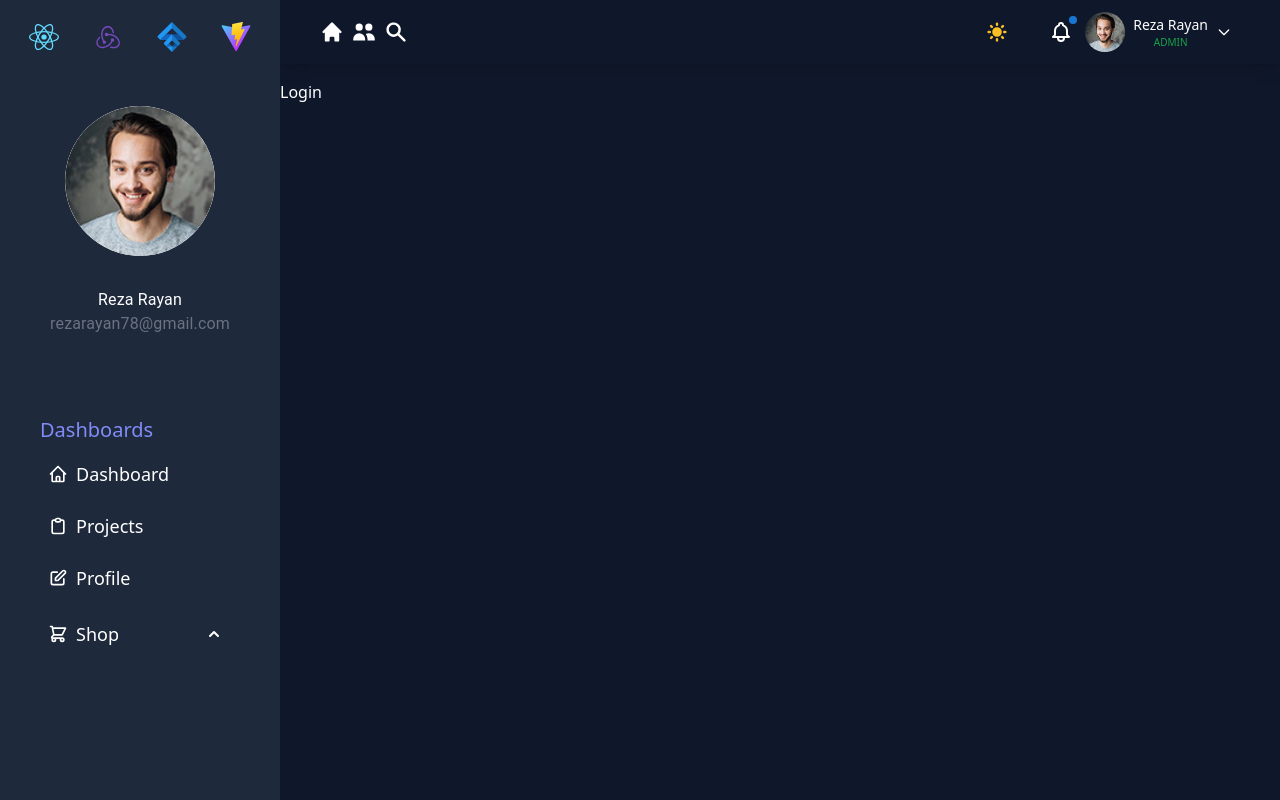
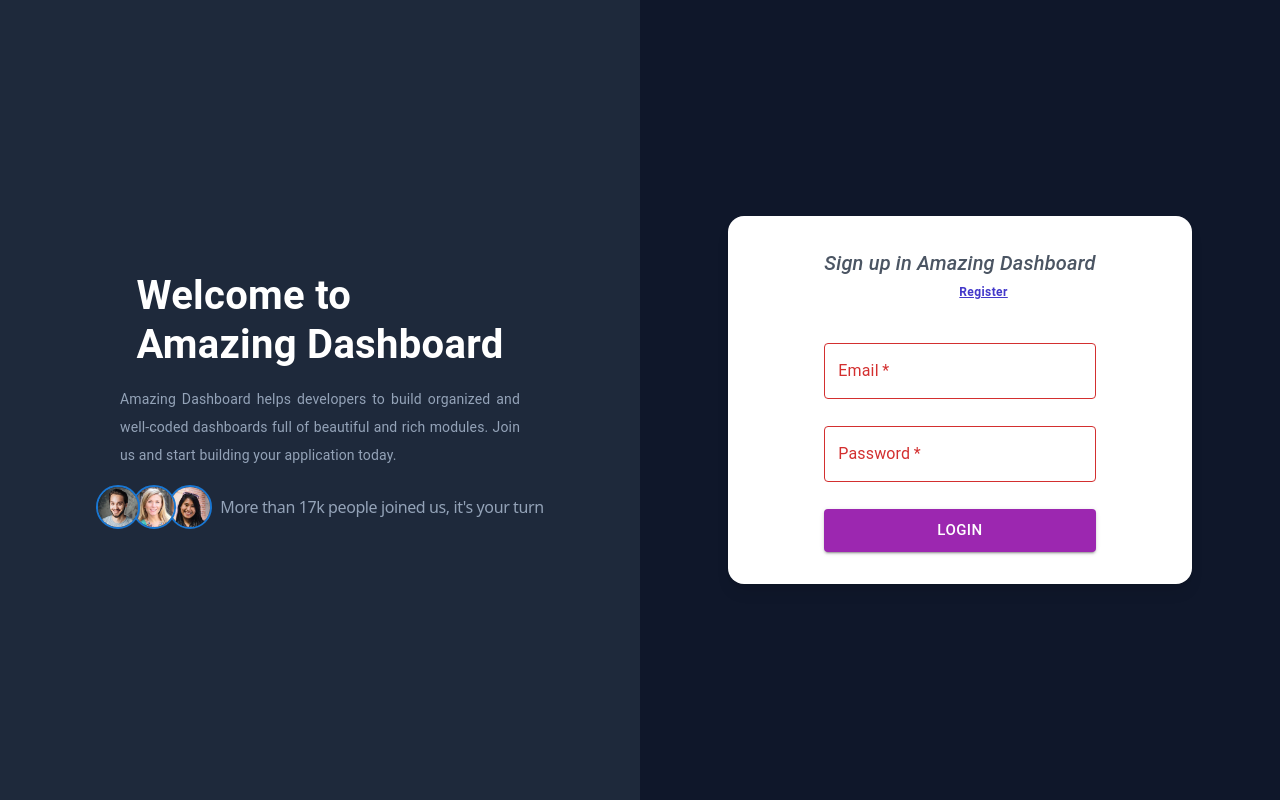
Before and after one commit to Reza-Rayan/amazing-dashboard, a React (Vite) app: page /login in a window 1280 px wide. Built offline with nearby package versions, Linux system fonts and the light colour scheme.

Commit message:
ADD: Login page && FIX: darkmode button tooltip && FIX: show sidebar and navbar in different pages

```diff
--- a/src/app/auth-pages/Login.tsx
+++ b/src/app/auth-pages/Login.tsx
@@ -1,5 +1,184 @@
+import React, { useState } from "react";
+import {
+  Avatar,
+  AvatarGroup,
+  Box,
+  Button,
+  Stack,
+  TextField,
+  Typography,
+} from "@mui/material";
+import { ErrorMessage, Field, Form, Formik } from "formik";
+import { Link, useNavigate } from "react-router-dom";
+import * as yup from "yup";
+// Custom Components
+import { SnackbarCloseReason } from "@mui/joy/Snackbar/SnackbarProps";
+import SnackbarMessage from "./components/SnackbarMessage";
+// -------------------------------------------------------------------
+
+/**
+ * Form Validation Schema
+ */
+const schema = yup.object().shape({
+  email: yup
+    .string()
+    .email("You must enter a valid email")
+    .required("You must enter an email"),
+  password: yup
+    .string()
+    .required("Please enter your password.")
+    .min(8, "Password is too short - should be 8 chars minimum."),
+});
+
 const Login = () => {
-  return <div>Login</div>;
+  const navigate = useNavigate();
+  const [openSnackbar, setOpenSnackbar] = useState(false);
+
+  const handleClick = () => {
+    setOpenSnackbar(true);
+    setTimeout(() => {
+      navigate("/");
+    }, 4000);
+  };
+
+  const handleClose = (
+    _event: React.SyntheticEvent | Event,
+    reason?: SnackbarCloseReason
+  ) => {
+    if (reason === "clickaway") {
+      return;
+    }
+    setOpenSnackbar(false);
+  };
+
+  return (
+    <>
+      <Stack
+        direction={"row"}
+        display={"flex"}
+        justifyContent={"space-between"}
+        className="h-screen"
+      >
+        <div className="bg-[#1E293B] w-1/2 flex flex-col items-center justify-center gap-y-4">
+          <Typography
+            variant="h4"
+            fontSize={40}
+            fontWeight={700}
+            color={"white"}
+          >
+            Welcome to
+            <br />
+            Amazing Dashboard
+          </Typography>
+          <Typography
+            variant="body1"
+            fontWeight={400}
+            width={400}
+            textAlign={"justify"}
+            fontSize={14}
+            lineHeight={2}
+            className="text-slate-400"
+          >
+            Amazing Dashboard helps developers to build organized and well-coded
+            dashboards full of beautiful and rich modules. Join us and start
+            building your application today.
+          </Typography>
+          <div className="flex items-center">
+            <AvatarGroup
+              sx={{
+                "& .MuiAvatar-root": {
+                  borderColor: "primary.main",
+                },
+              }}
+            >
+              <Avatar src="/assets/avatar.jpg" />
+              <Avatar src="/assets/avatar2.jpg" />
+              <Avatar src="/assets/avatar3.jpg" />
+            </AvatarGroup>
+            <div className="ml-2 font-medium tracking-tight text-slate-400">
+              More than 17k people joined us, it's your turn
+            </div>
+          </div>
+        </div>
+        <div className="w-1/2 flex flex-col items-center justify-center">
+          <Box className="shadow-lg bg-white py-8 px-24 rounded-2xl">
+            <Typography
+              fontSize={20}
+              fontStyle={"italic"}
+              fontWeight={500}
+              className="text-gray-600"
+            >
+              Sign up in Amazing Dashboard
+            </Typography>
+            <Typography variant="caption">
+              Don't have an account?{" "}
+              <Link
+                to={"/signup"}
+                className="underline text-indigo-700 font-semibold"
+              >
+                Register
+              </Link>
+            </Typography>
+            <Formik
+              initialValues={{
+                email: "",
+                password: "",
+              }}
+              validationSchema={schema}
+              onSubmit={(values, { resetForm }) => {
+                console.log("values", values);
+                resetForm();
+                handleClick();
+              }}
+            >
+              {() => (
+                <Form
+                  name="loginForm"
+                  noValidate
+                  className="flex flex-col justify-center gap-y-6 w-full mt-10"
+                >
+                  <Field
+                    name="email"
+                    as={TextField}
+                    label="Email"
+                    type="email"
+                    variant="outlined"
+                    required
+                    fullWidth
+                    error={Boolean(<ErrorMessage name="email" />)}
+                    helperText={<ErrorMessage name="email" />}
+                  />
+                  <Field
+                    name="password"
+                    as={TextField}
+                    label="Password"
+                    type="password"
+                    variant="outlined"
+                    required
+                    fullWidth
+                    error={Boolean(<ErrorMessage name="password" />)}
+                    helperText={<ErrorMessage name="password" />}
+                  />
+
+                  <Button
+                    variant="contained"
+                    color="secondary"
+                    className="w-full mt-24"
+                    aria-label="Login"
+                    type="submit"
+                    size="large"
+                  >
+                    Login
+                  </Button>
+                </Form>
+              )}
+            </Formik>
+          </Box>
+        </div>
+      </Stack>
+      <SnackbarMessage handleClose={handleClose} openSnackbar={openSnackbar} />
+    </>
+  );
 };
 
 export default Login;
--- a/src/app/auth-pages/Signup.tsx
+++ b/src/app/auth-pages/Signup.tsx
@@ -1,5 +1,5 @@
 import React, { useState } from "react";
-import { useNavigate } from "react-router-dom";
+import { Link, useNavigate } from "react-router-dom";
 import {
   Avatar,
   AvatarGroup,
@@ -18,7 +18,7 @@ import * as yup from "yup";
 // Custom Components
 import SnackbarMessage from "./components/SnackbarMessage";
 import { SnackbarCloseReason } from "@mui/joy/Snackbar/SnackbarProps";
-// ----------------------------------------------------------
+// --------------------------------------------------------------------
 
 /**
  * Form Validation Schema
@@ -51,7 +51,7 @@ const Signup = () => {
   const handleClick = () => {
     setOpenSnackbar(true);
     setTimeout(() => {
-      navigate("/");
+      navigate("/login");
     }, 4000);
   };
 
@@ -122,6 +122,15 @@ const Signup = () => {
               className="text-gray-600"
             >
               Sign up in Amazing Dashboard
+            </Typography>
+            <Typography variant="caption">
+              You have an account?{" "}
+              <Link
+                to={"/login"}
+                className="underline text-indigo-700 font-semibold"
+              >
+                Login
+              </Link>
             </Typography>
             <Formik
               initialValues={{
--- a/src/app/theme-layouts/AppBar.tsx
+++ b/src/app/theme-layouts/AppBar.tsx
@@ -6,23 +6,20 @@ import Topbar from "./Topbar";
 // ------------------------------------------------------
 const AppBar = ({ children }: LayoutProps) => {
   const location = useLocation();
+  const hideAppbar =
+    location.pathname === "/signup" || location.pathname === "/login";
+  console.log(hideAppbar);
   return (
     <div className="flex">
-      <aside
-        className={`${location.pathname === "/signup" ? "hidden" : "flex"}`}
-      >
+      <aside className={`${hideAppbar ? "hidden" : "flex"}`}>
         <Navbar />
       </aside>
 
       <div className="w-full">
-        <div
-          className={`${
-            location.pathname === "/signup" ? "hidden" : "flex"
-          } w-full`}
-        >
+        <div className={`${hideAppbar ? "hidden" : "flex"} w-full`}>
           <Topbar />
         </div>
-        <main className="py-4">{children}</main>
+        <main className={`${hideAppbar ? "py-0" : "py-4"}`}>{children}</main>
       </div>
     </div>
   );
--- a/src/app/theme-layouts/components/ProfileButton.tsx
+++ b/src/app/theme-layouts/components/ProfileButton.tsx
@@ -1,4 +1,4 @@
-import { Avatar, Menu, MenuItem, Tooltip } from "@mui/material";
+import { Avatar, Menu, MenuItem } from "@mui/material";
 import { useState } from "react";
 // Images and Icons
 import {
@@ -34,9 +34,7 @@ const ProfileButton = () => {
   return (
     <div className="flex items-center gap-1">
       <div className="mx-4">
-        <Tooltip title="Change Color Theme">
-          <DarkModeButton />
-        </Tooltip>
+        <DarkModeButton />
       </div>
       <Notifications />
       <div className="cursor-pointer hover:bg-slate-100 p-2 rounded-lg transition-all">
@@ -80,7 +78,7 @@ const ProfileButton = () => {
             </Link>
           </MenuItem>
           <MenuItem onClick={handleClose} sx={{ fontSize: "14px" }}>
-            <Link to={"/profile"} className="flex items-center gap-1">
+            <Link to={"/login"} className="flex items-center gap-1">
               <LogoutIcon width={16} />
               Logout
             </Link>
```
